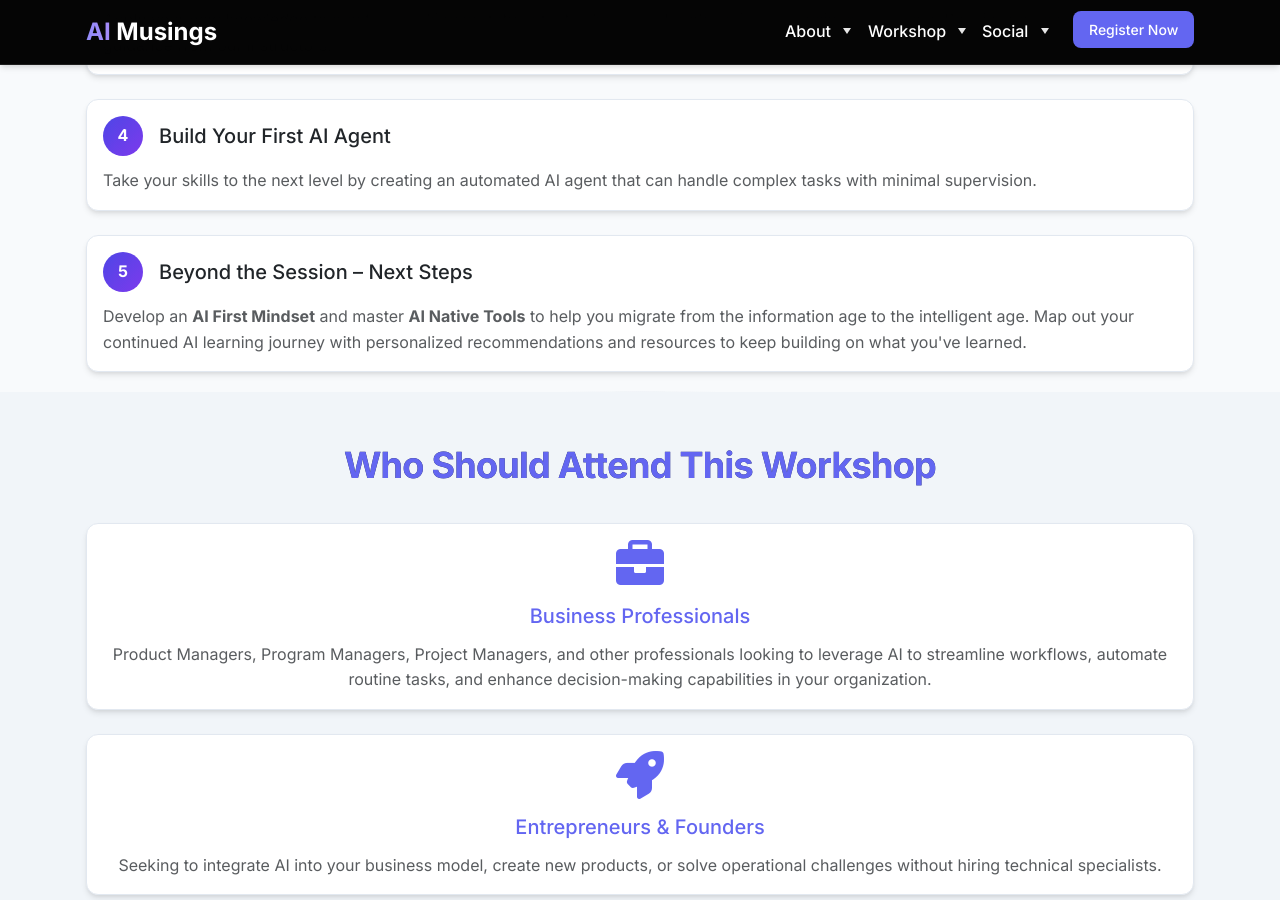
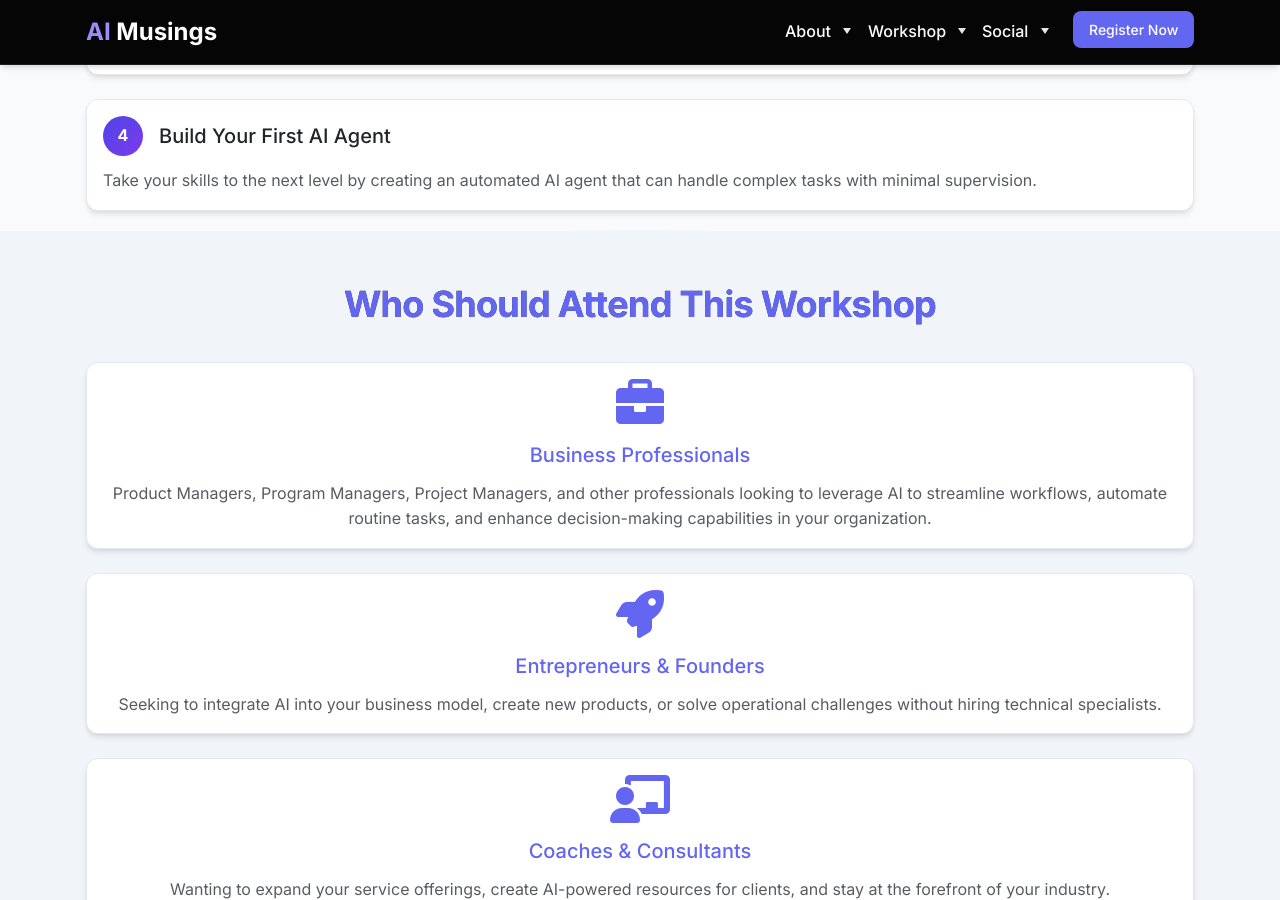
Before and after one commit to pulsarventures/aimusings.site, a Jekyll site: the page built from index.html, in a window 1280 px wide and 900 px high, scrolled down 2938 px. Built offline with Jekyll 4.4.1, drawn with Linux system fonts in a browser that asks for light colours; the list of posts is cut into pages by our own code.

Commit message:
remove bullet 5

```diff
--- a/index.html
+++ b/index.html
@@ -251,19 +251,6 @@ title: "Accelerate Your AI Game: Learn, Apply, Build in One Immersive Session"
                             <h4 class="h5 mb-0 text-dark">Build Your First AI Agent</h4>
                         </div>
                         <p class="text-muted mb-0">Take your skills to the next level by creating an automated AI agent that can handle complex tasks with minimal supervision.</p>
-                    </div>
-                </div>
-            </div>
-            <div class="col-md-6 col-lg-4">
-                <div class="card h-100 card-hover glass-effect">
-                    <div class="card-body p-4">
-                        <div class="d-flex align-items-center mb-3">
-                            <div class="rounded-circle bg-gradient-primary d-flex align-items-center justify-content-center me-3" style="width: 40px; height: 40px;">
-                                <span class="text-white fw-bold">5</span>
-                            </div>
-                            <h4 class="h5 mb-0 text-dark">Beyond the Session – Next Steps</h4>
-                        </div>
-                        <p class="text-muted mb-0">Develop an <strong>AI First Mindset</strong> and master <strong>AI Native Tools</strong> to help you migrate from the information age to the intelligent age. Map out your continued AI learning journey with personalized recommendations and resources to keep building on what you've learned.</p>
                     </div>
                 </div>
             </div>
```
